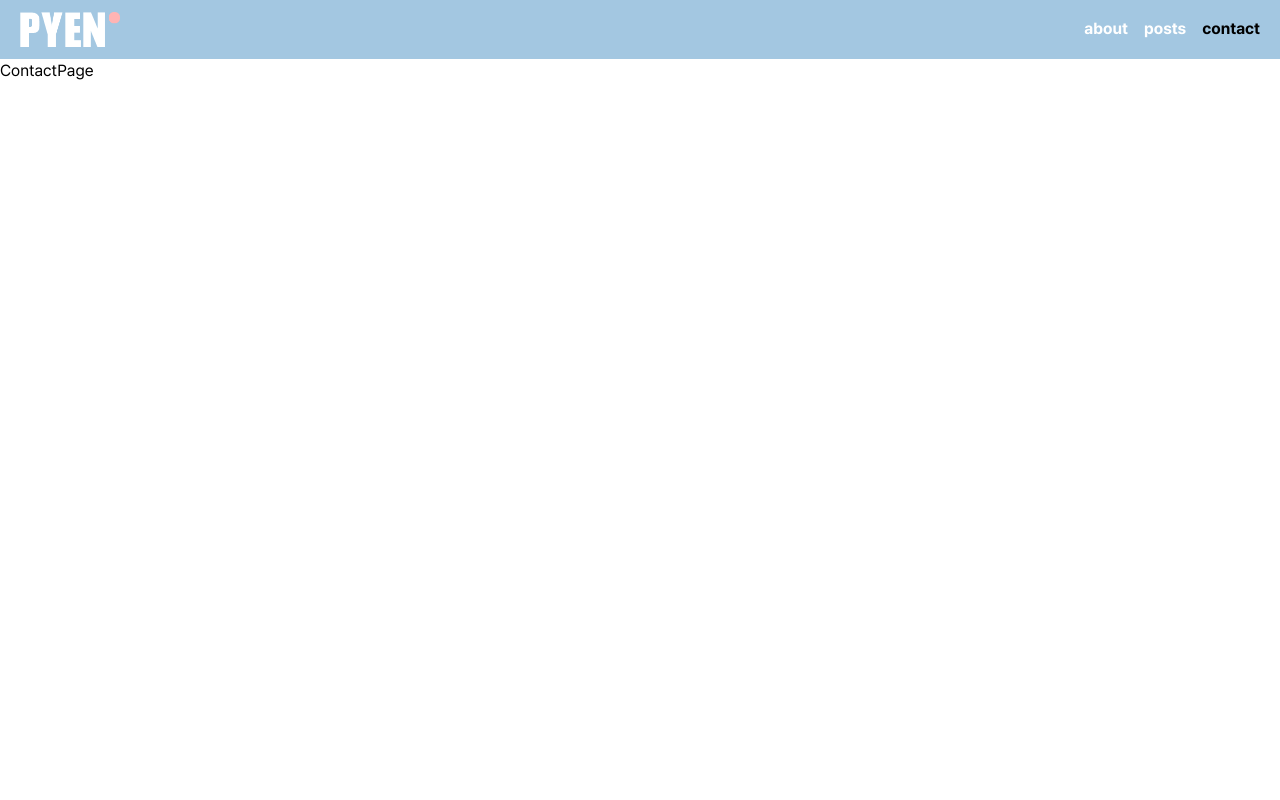
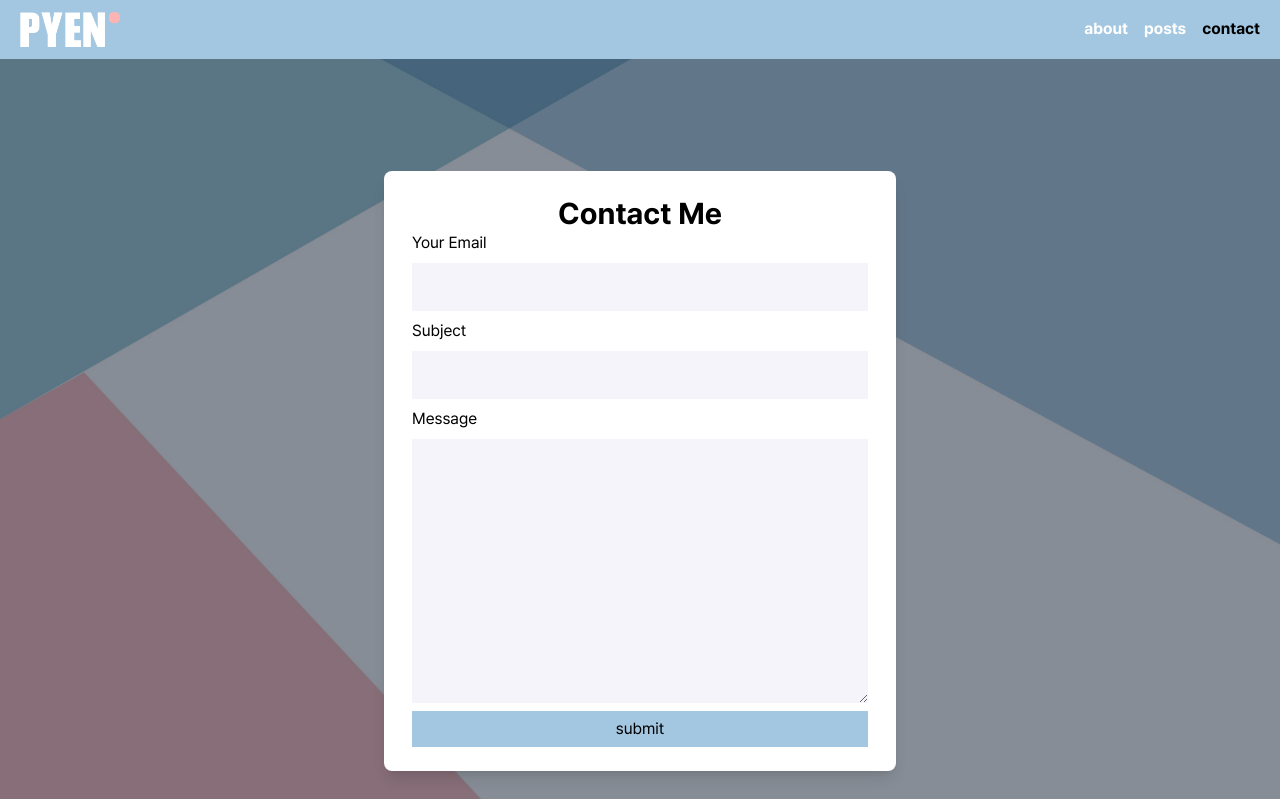
Before and after one commit to soonya27/myblog, a Next.js app: page /contact in a window 1280 px wide. Built offline with nearby package versions, Linux system fonts and the light colour scheme.

Commit message:
contact me form ui

```diff
--- a/src/app/about/page.tsx
+++ b/src/app/about/page.tsx
@@ -23,6 +23,7 @@ import ReactIcon from '@/components/ui/stackIcons/ReactIcon';
 import NextJsIcon from '@/components/ui/stackIcons/NextJsIcon';
 import FirebaseIcon from '@/components/ui/stackIcons/FirebaseIcon';
 import TailwindIcon from '@/components/ui/stackIcons/TailwindIcon';
+import { AiFillGithub } from 'react-icons/ai';
 
 
 
@@ -43,7 +44,7 @@ export default function AboutPage() {
                     <strong>github</strong>
                     <p className='flex items-center justify-center'><a target="_blank" href="https://github.com/soonya27" rel="noopener noreferrer"
                         className='flex items-center ml-2 text-[#258ddb] text-sm'>
-                        <LinkIcon /><span className='ml-2'>https://github.com/soonya27</span></a></p>
+                        <AiFillGithub /><span className='ml-2'>https://github.com/soonya27</span></a></p>
                     <strong>CONTACT</strong>
                     <p>010.2770.4952</p>
                 </div>
--- a/src/app/contact/page.tsx
+++ b/src/app/contact/page.tsx
@@ -1,9 +1,17 @@
+import ContactForm from '@/components/ContactForm';
 import React from 'react';
 
 export default function ContactPage() {
     return (
-        <div>
-            ContactPage
-        </div>
+        <section className='bg-[url("../../public/images/sub_bg.jpg")] bg-cover bg-center min-h-[calc(100vh-60px)] '>
+            <div className='w-full min-h-[calc(100vh-60px)] flex flex-col items-center pt-28 bg-gray-700/60'>
+                <div className='bg-white rounded-lg w-4/5 max-w-lg p-7 py-6 shadow-lg'>
+                    <h2 className='text-3xl font-bold text-center'>Contact Me</h2>
+                    <ContactForm />
+                    {/*  */}
+                </div>
+            </div>
+        </section>
+
     );
 }
--- /dev/null
+++ b/src/components/ContactForm.tsx
@@ -0,0 +1,39 @@
+'use client';
+import React, { ChangeEvent, FormEvent, useState } from 'react';
+
+type Form = {
+    from: string;
+    subject: string;
+    message: string;
+}
+const inputStyle = `bg-[#f5f4fa] p-3 outline-none`
+
+export default function ContactForm() {
+    const [formData, setFormData] = useState<Form>({
+        from: '',
+        subject: '',
+        message: ''
+    });
+    const onChange = (e: ChangeEvent<HTMLInputElement | HTMLTextAreaElement>) => {
+        const { name, value } = e.target;
+        setFormData(prev => ({ ...prev, [name]: value }))
+    }
+    const onSubmit = (e: FormEvent<HTMLFormElement>) => {
+        e.preventDefault();
+        console.log(formData)
+    }
+    return (
+        <form onSubmit={onSubmit} className='w-full flex flex-col gap-2'>
+            <label htmlFor="from">Your Email</label>
+            <input type="email" name="from" id="from" required autoFocus value={formData.from} onChange={onChange}
+                className={inputStyle} />
+            <label htmlFor="subject">Subject</label>
+            <input type="text" name="subject" id="subject" required value={formData.subject} onChange={onChange}
+                className={inputStyle} />
+            <label htmlFor="message">Message</label>
+            <textarea rows={10} name="message" id="message" required value={formData.message} onChange={onChange}
+                className={inputStyle} />
+            <button className='w-full bg-[#a3c7e1] h-9'>submit</button>
+        </form>
+    );
+}
--- a/src/components/PostCard.tsx
+++ b/src/components/PostCard.tsx
@@ -32,7 +32,7 @@ export default function PostCard({
                     <ul className='absolute bottom-9 right-3 flex gap-1 justify-end pt-4'>
                         {
                             stacks.map(stack => (
-                                <StackIconCard stack={stack} />
+                                <StackIconCard stack={stack} key={stack} />
                             ))
                         }
                     </ul>
--- a/src/components/PostContent.tsx
+++ b/src/components/PostContent.tsx
@@ -20,7 +20,7 @@ export default function PostContent({ post, id }: { post: PostData, id: string }
                     <ul className='flex gap-2 justify-center mt-7' >
                         {
                             stacks.map(stack => (
-                                <StackIconCard stack={stack} />
+                                <StackIconCard stack={stack} key={stack} />
                             ))
                         }
                     </ul>
--- a/src/components/StackIconCard.tsx
+++ b/src/components/StackIconCard.tsx
@@ -14,7 +14,7 @@ const iconList = [
 
 export default function StackIconCard({ stack }: { stack: string }) {
     return (
-        <li className='w-8 h-8' key={stack}>
+        <li className='w-8 h-8'>
             {iconList.find(item => item.text === stack)?.icon}
         </li>
     );
```
Also changed, not shown: public/images/sub_bg.jpg (added).
